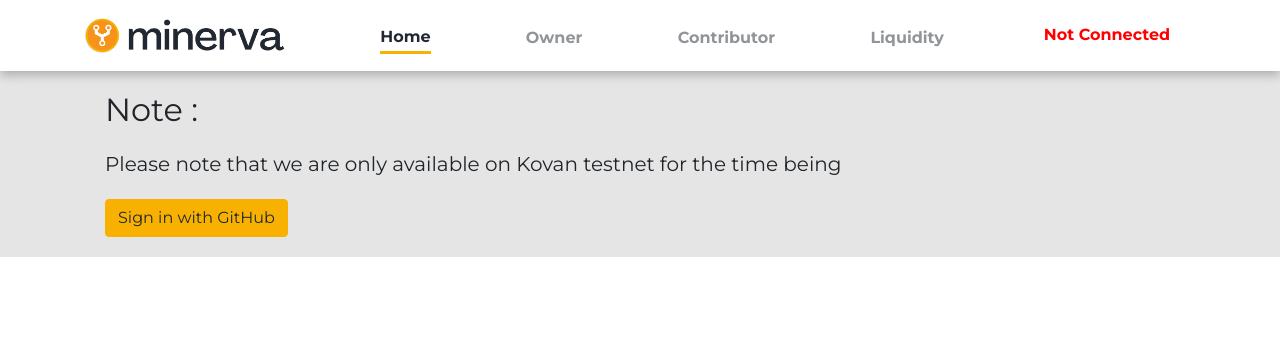
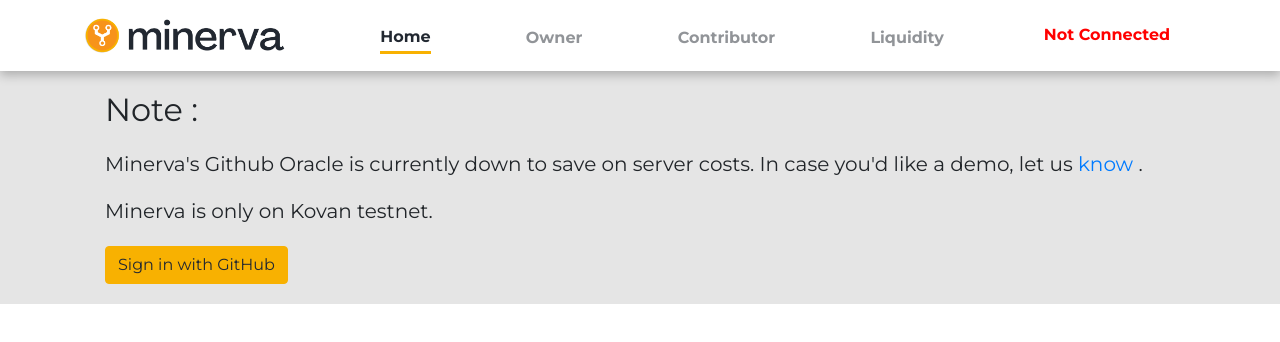
Before and after one commit to minerva-os/minerva, a React (Create React App) app: page /home in a window 1280 px wide. Shown: the top 342 px of the page. Built offline with nearby package versions, Linux system fonts and the light colour scheme.

Commit message:
added server stopped message

```diff
--- a/src/components/Home.jsx
+++ b/src/components/Home.jsx
@@ -19,7 +19,9 @@
 
                         <div className="home-content">
                             <h2> Note : </h2>
-                            <h5> Please note that we are only available on Kovan testnet for the time being </h5>
+                            <h5> Minerva's Github Oracle is currently down to save on server costs. In case you'd like a demo, let us <a target="_blank" href="https://twitter.com/ShreyKeny/status/1382710408553713669?s=20"> know </a> . </h5>
+                            <h5> Minerva is only on Kovan testnet.</h5>
+
                             <form method="GET" action="https://github-auth.recurshawn.repl.co/login?option=owner">
                                 <Button type="submit" className="orange-btn"> Sign in with GitHub </Button>
                             </form>
```
